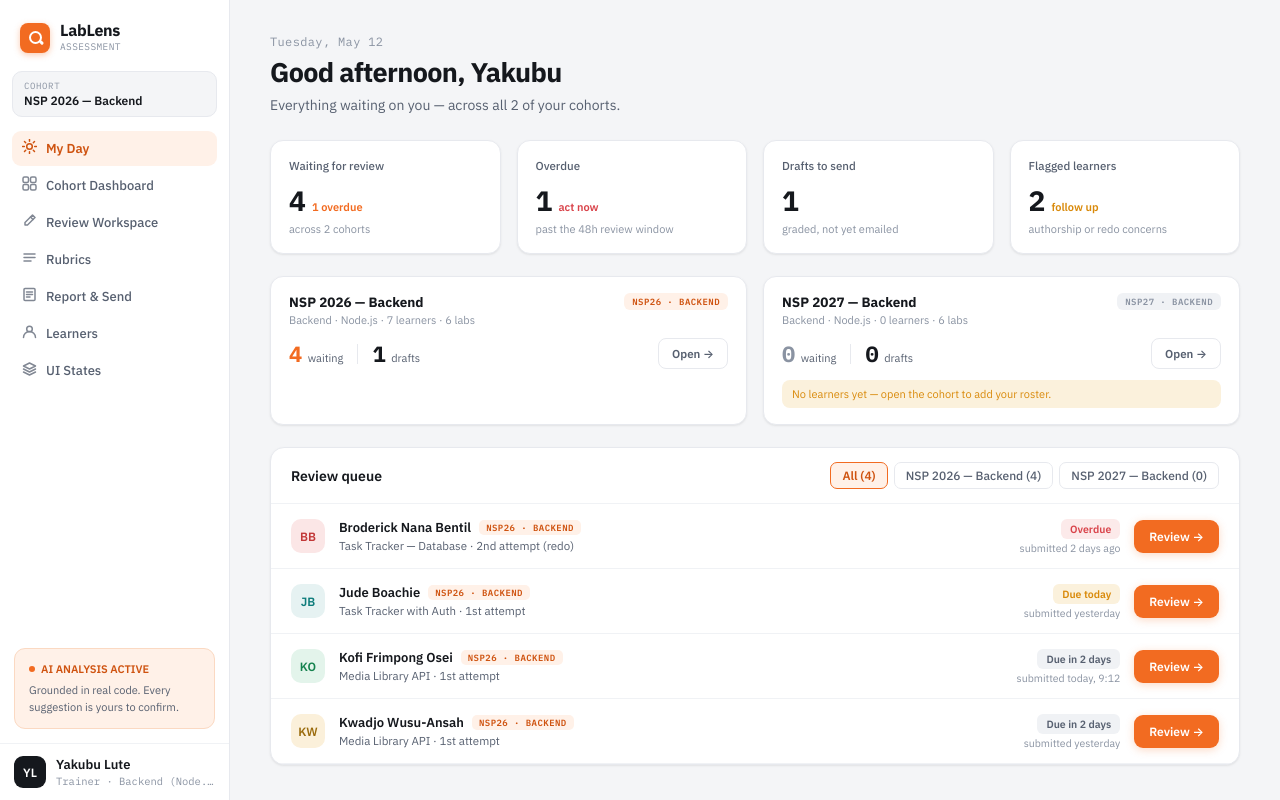
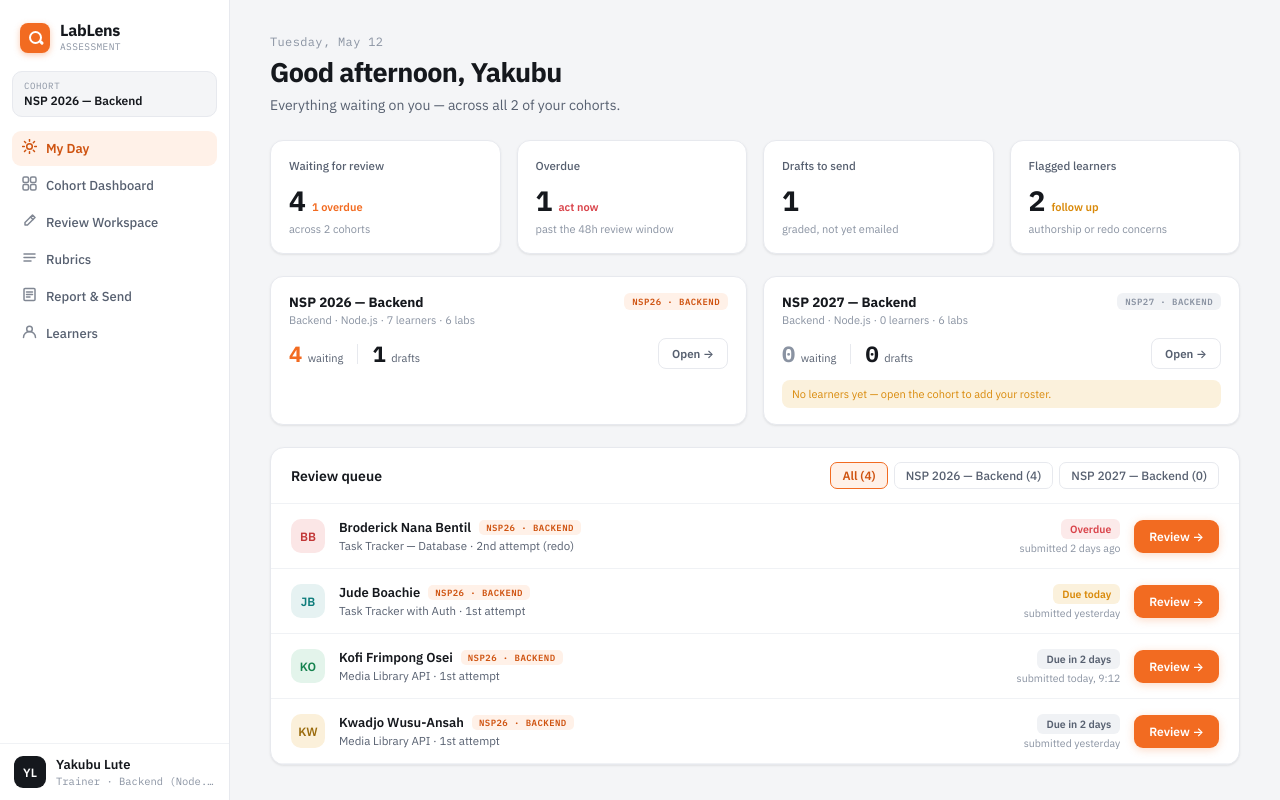
Before and after one commit to YakubuLute/lab-reviewer, a React (Vite) app: page / in a window 1280 px wide. Built offline with nearby package versions, Linux system fonts and the light colour scheme.

Commit message:
refactor: remove UI States view and AI analysis sidebar card

```diff
--- a/src/App.tsx
+++ b/src/App.tsx
@@ -100,12 +100,6 @@ export default function App() {
           <LearnersView />
         )}
 
-        {activeView === 'states' && (
-          <PlaceholderView
-            title="UI States"
-            sub="Design system states, component gallery, and accessibility checks will appear here."
-          />
-        )}
 
       </main>
     </div>
--- a/src/components/Sidebar.tsx
+++ b/src/components/Sidebar.tsx
@@ -1,6 +1,6 @@
 import { getInitials } from '../data/learnerColors';
 
-export type View = 'today' | 'dashboard' | 'workspace' | 'rubrics' | 'report' | 'profile' | 'states';
+export type View = 'today' | 'dashboard' | 'workspace' | 'rubrics' | 'report' | 'profile';
 
 interface Props {
   activeView: View;
@@ -64,14 +64,6 @@ const IconLearners = () => (
   </svg>
 );
 
-const IconStates = () => (
-  <svg width="15" height="15" viewBox="0 0 15 15" fill="none" stroke="currentColor" strokeWidth="1.5" strokeLinecap="round" strokeLinejoin="round">
-    <path d="M1.5 5L7.5 2L13.5 5L7.5 8L1.5 5Z"/>
-    <path d="M1.5 8L7.5 11L13.5 8"/>
-    <path d="M1.5 11L7.5 14L13.5 11"/>
-  </svg>
-);
-
 const NAV_ITEMS: Array<{ id: View; label: string; icon: React.ReactElement }> = [
   { id: 'today',     label: 'My Day',            icon: <IconToday /> },
   { id: 'dashboard', label: 'Cohort Dashboard',  icon: <IconDashboard /> },
@@ -79,7 +71,6 @@ const NAV_ITEMS: Array<{ id: View; label: string; icon: React.ReactElement }> =
   { id: 'rubrics',   label: 'Rubrics',           icon: <IconRubrics /> },
   { id: 'report',    label: 'Report & Send',     icon: <IconReport /> },
   { id: 'profile',   label: 'Learners',          icon: <IconLearners /> },
-  { id: 'states',    label: 'UI States',         icon: <IconStates /> },
 ];
 
 export default function Sidebar({ activeView, setView, reviewerName }: Props) {
@@ -145,19 +136,6 @@ export default function Sidebar({ activeView, setView, reviewerName }: Props) {
       {/* Spacer */}
       <div style={{ flex: 1 }} />
 
-      {/* AI Analysis card */}
-      <div style={{ padding: '0 14px 14px' }}>
-        <div style={{ background: 'var(--orange-t)', border: '1px solid var(--orange-t2)', borderRadius: 11, padding: '13px 14px' }}>
-          <div style={{ fontSize: 11, fontWeight: 600, color: 'var(--orange-d)', display: 'flex', alignItems: 'center', gap: 6 }}>
-            <span style={{ width: 6, height: 6, borderRadius: '50%', background: 'var(--orange)', display: 'inline-block' }} />
-            AI ANALYSIS ACTIVE
-          </div>
-          <div style={{ fontSize: 11, color: 'var(--ink2)', lineHeight: 1.5, marginTop: 6 }}>
-            Grounded in real code. Every suggestion is yours to confirm.
-          </div>
-        </div>
-      </div>
-
       {/* User profile */}
       <div style={{ borderTop: '1px solid var(--line2)', padding: '12px 14px' }}>
         <div style={{ display: 'flex', alignItems: 'center', gap: 10 }}>
```
